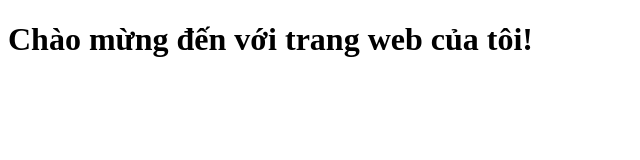
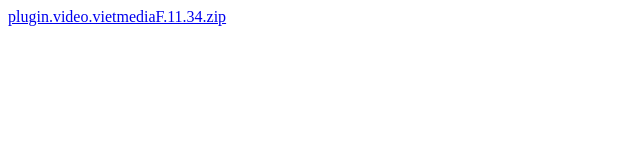
Before and after one commit to tuanla6/letuan, a plain HTML site: page index.html in a window 1280 px wide. Shown: the whole page, without its empty margins (0-640 px from the left). Drawn offline with Linux system fonts and the light colour scheme.

Commit message:
Update index.html

```diff
--- a/index.html
+++ b/index.html
@@ -6,6 +6,6 @@
     <title>Trang web của tôi</title>
 </head>
 <body>
-    <h1>Chào mừng đến với trang web của tôi!</h1>
+    <a href="/plugin.video.vietmediaF.11.34.zip">plugin.video.vietmediaF.11.34.zip</a>
 </body>
 </html>
```
